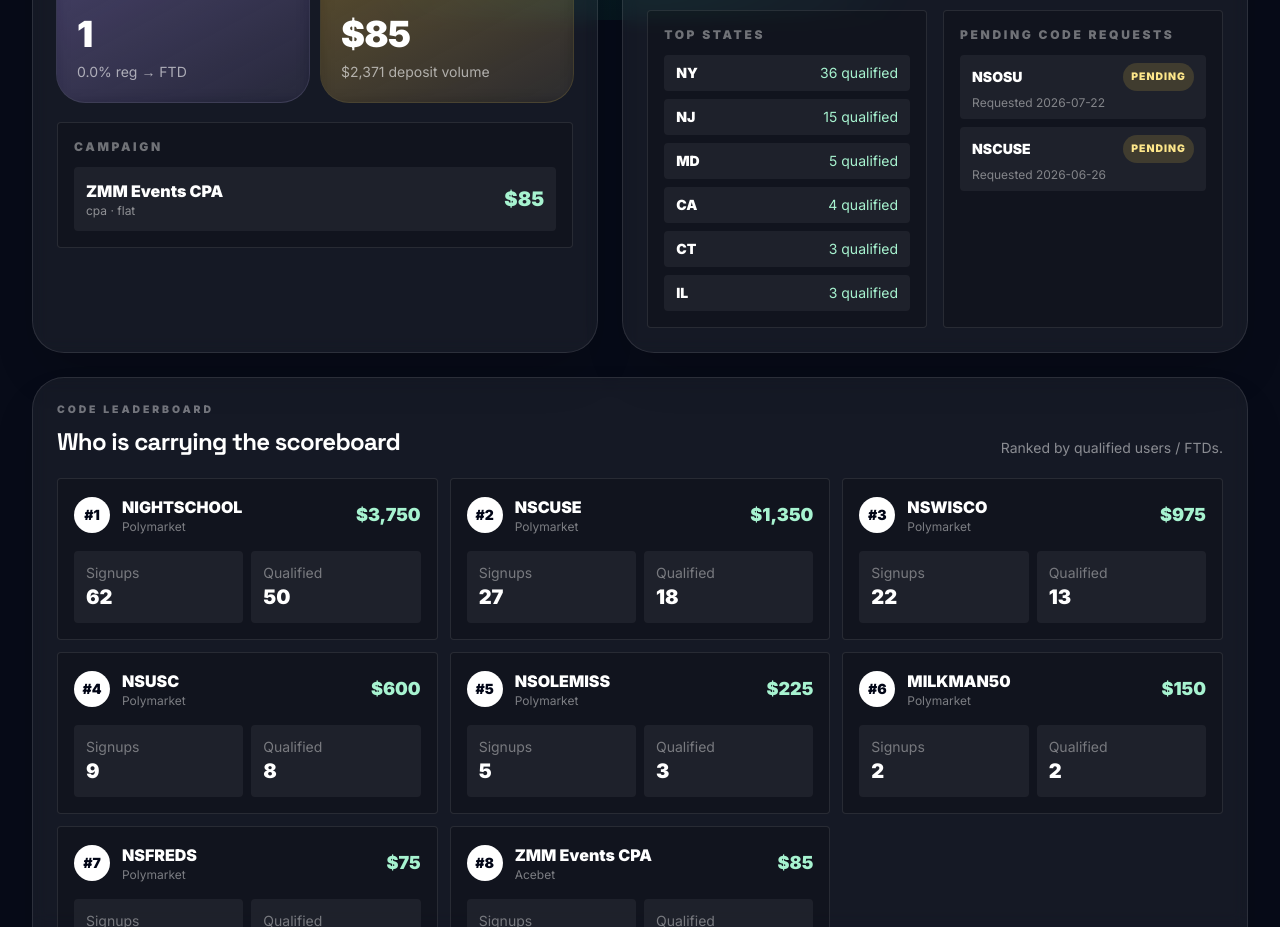
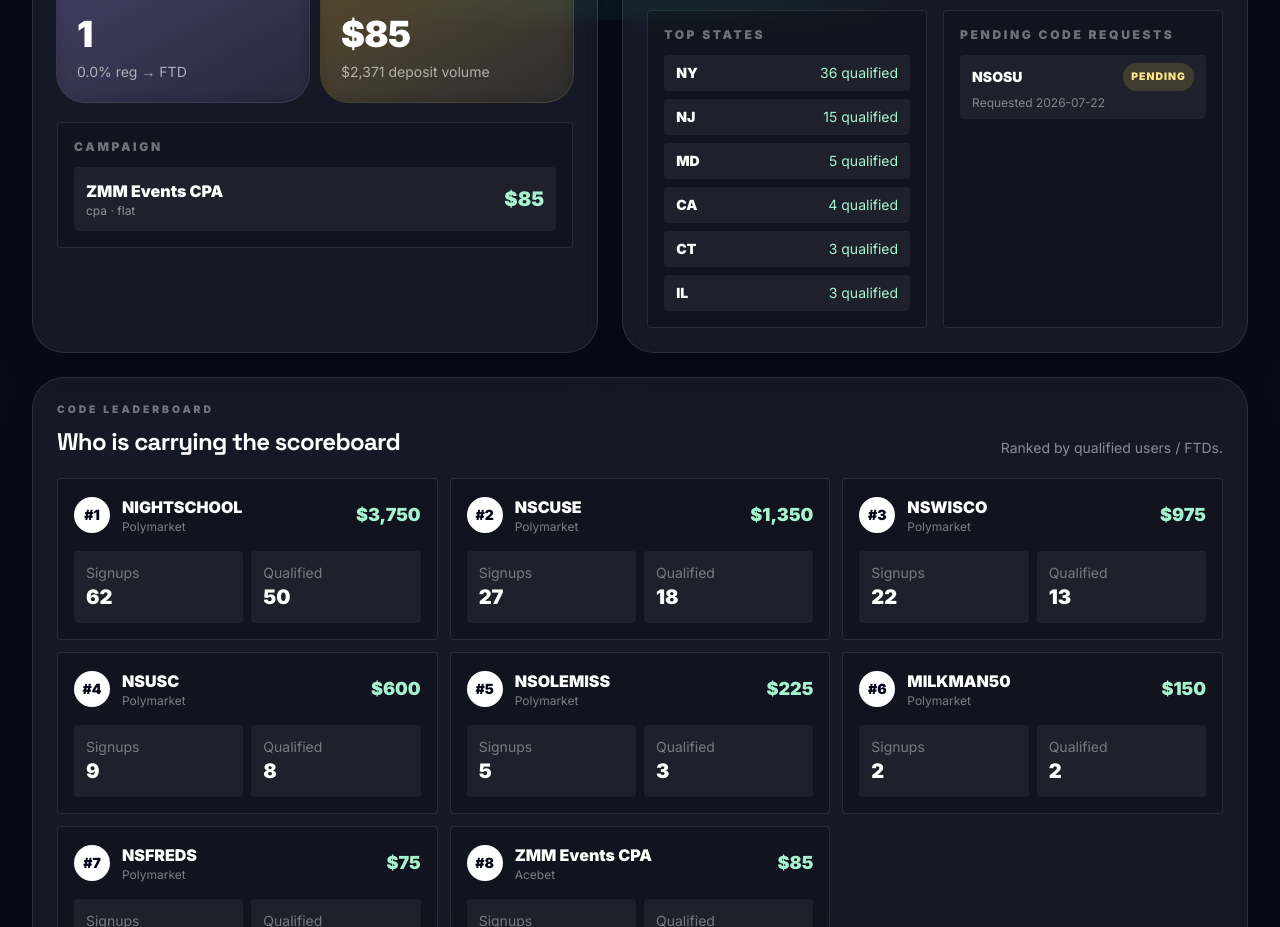
Before and after one commit to shaneowenmichelon-hub/College-Marketing-Agency-site, a Next.js app: page /zmm-affiliate-command in a window 1280 px wide. Shown: the part 780-1707 px from the top of the page. Built offline with nearby package versions, Linux system fonts and the light colour scheme.

Commit message:
Hide active affiliate codes from pending requests

```diff
--- a/src/app/zmm-affiliate-command/page.tsx
+++ b/src/app/zmm-affiliate-command/page.tsx
@@ -93,7 +93,10 @@ export default function ZmmAffiliateCommandPage() {
   const all = polymarket.metricsAll || polymarket.metrics;
   const states = polymarket.states || [];
   const promoCodes = polymarket.promoCodes || [];
-  const requests = polymarket.requests || [];
+  const activePromoCodes = new Set(promoCodes.map((code) => String(code.code || "").toUpperCase()));
+  const requests = (polymarket.requests || []).filter(
+    (request) => !activePromoCodes.has(String(request.code || "").toUpperCase()),
+  );
 
   return (
     <main className="min-h-screen overflow-hidden bg-[#070b18] text-white">
```
